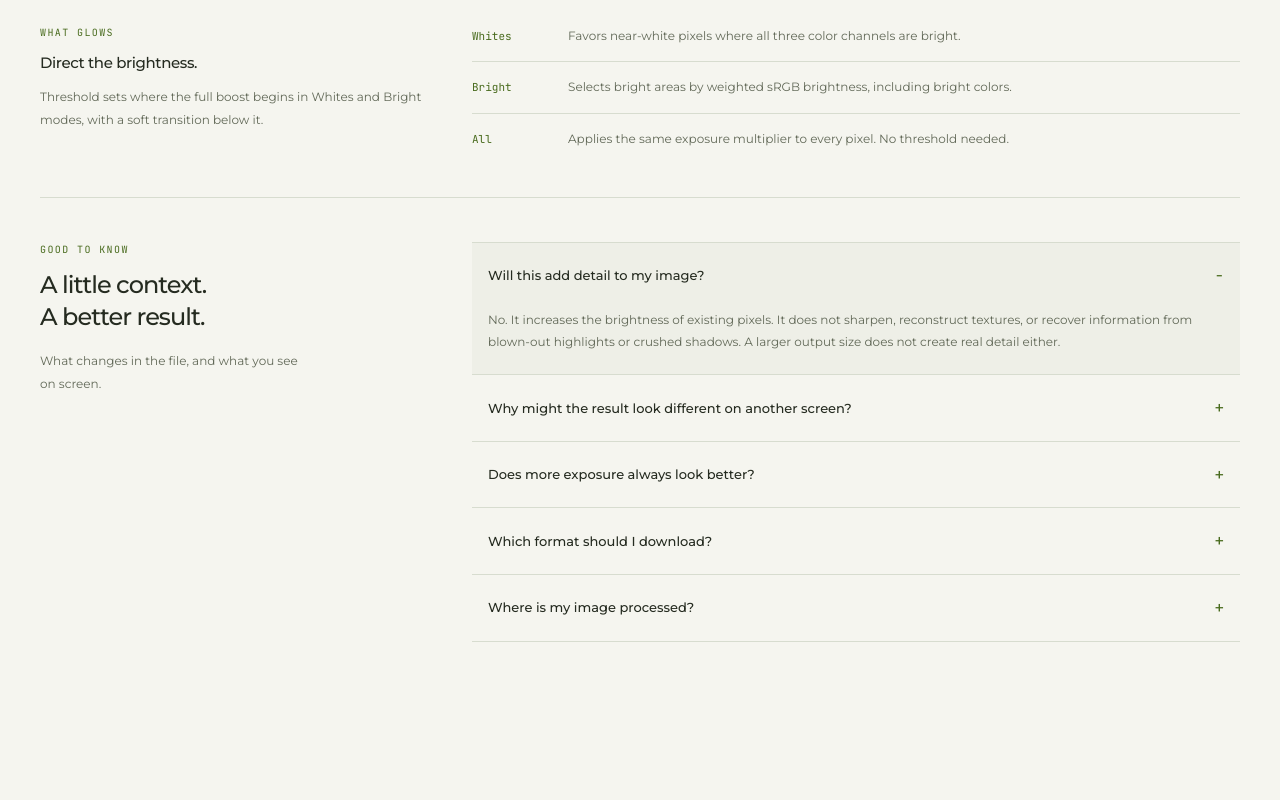
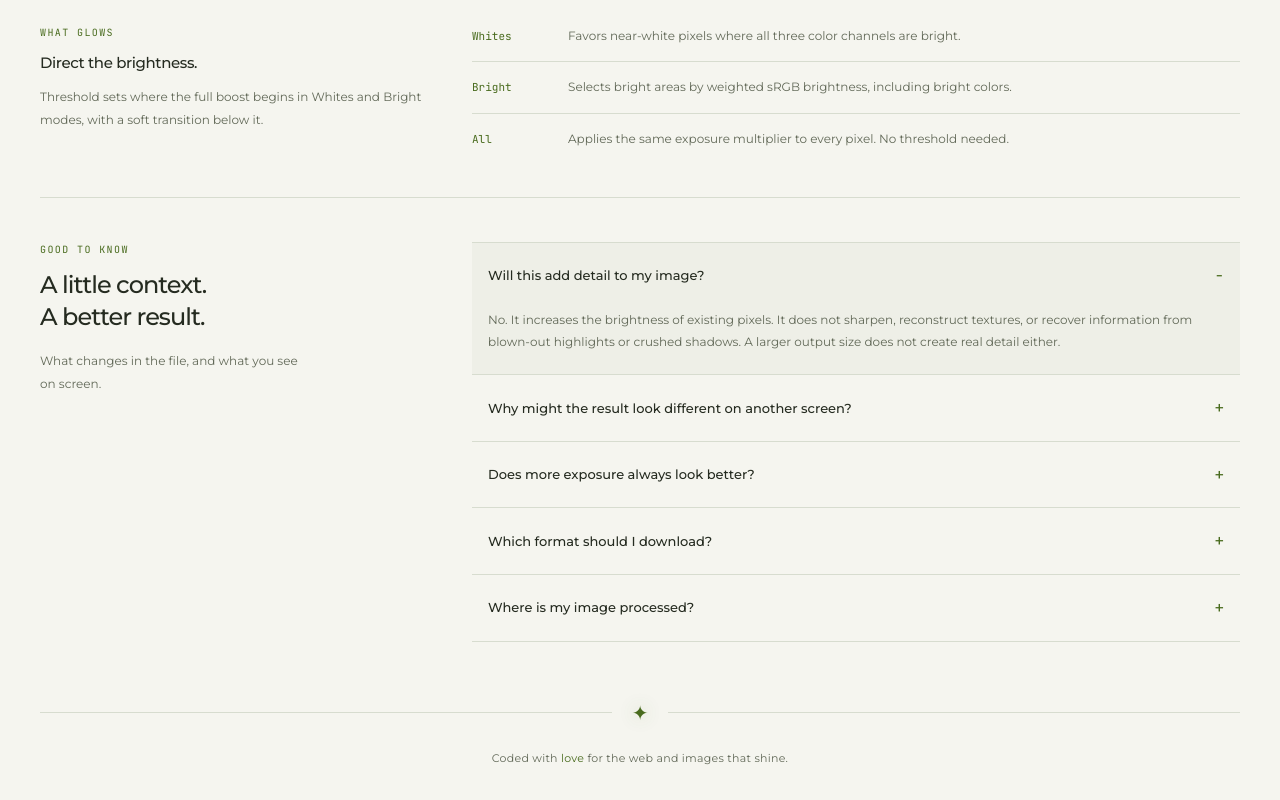
Before and after one commit to raindrop-ua/hdr-spotlight, an Angular app: page / in a window 1280 px wide. Shown: the part 1637-2437 px from the top of the page. Before the commit the page ends 2335 px from the top, so only its background shows below. Built offline with nearby package versions, Linux system fonts and the light colour scheme.

Commit message:
feat: integrate SiteFooter into app component and template

```diff
--- a/src/app/app.component.html
+++ b/src/app/app.component.html
@@ -1 +1,2 @@
 <app-bench />
+<app-site-footer />
--- a/src/app/app.component.ts
+++ b/src/app/app.component.ts
@@ -1,9 +1,10 @@
+import { SiteFooter } from '@shared/ui/site-footer/site-footer.component';
 import { Component } from '@angular/core';
 import { Bench } from '@features/bench/bench.component';
 
 @Component({
   selector: 'app-root',
-  imports: [Bench],
+  imports: [Bench, SiteFooter],
   templateUrl: './app.component.html',
 })
 export class App {}
```
